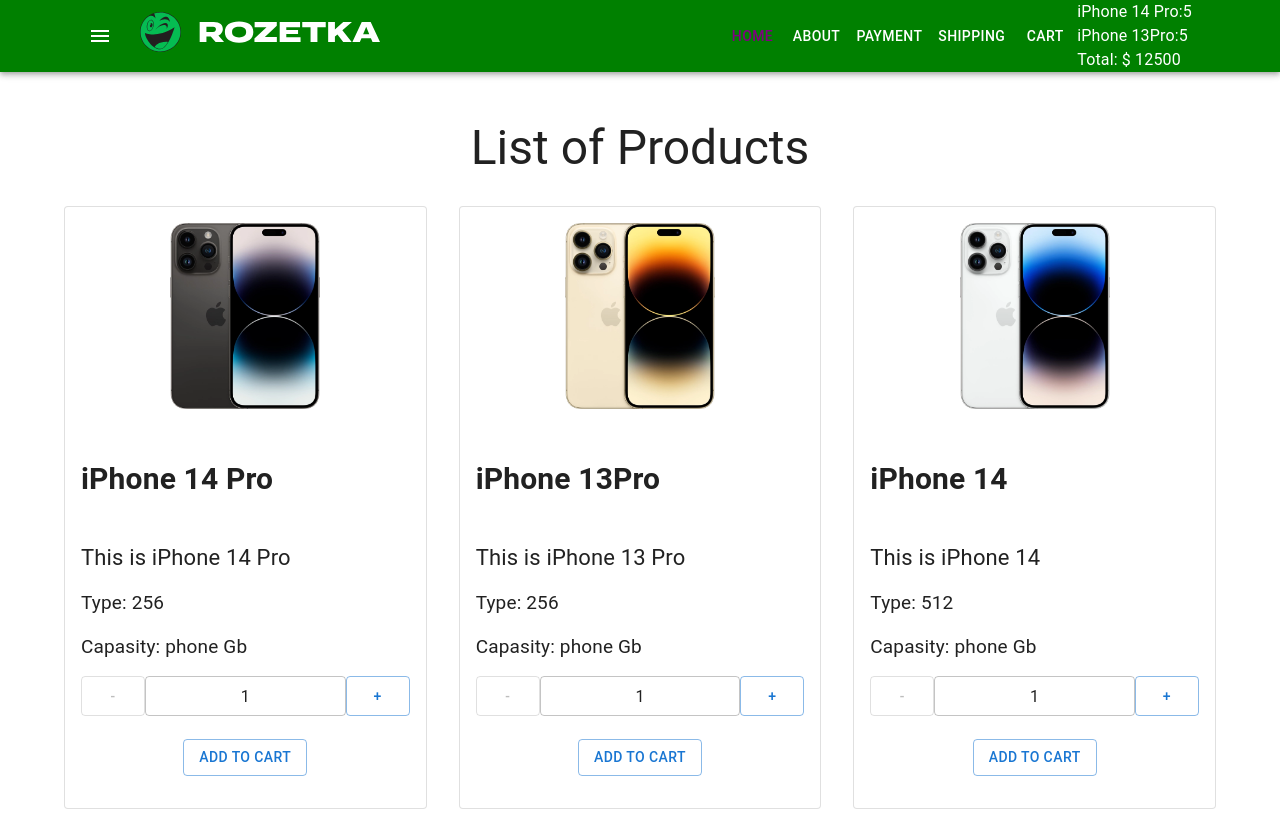
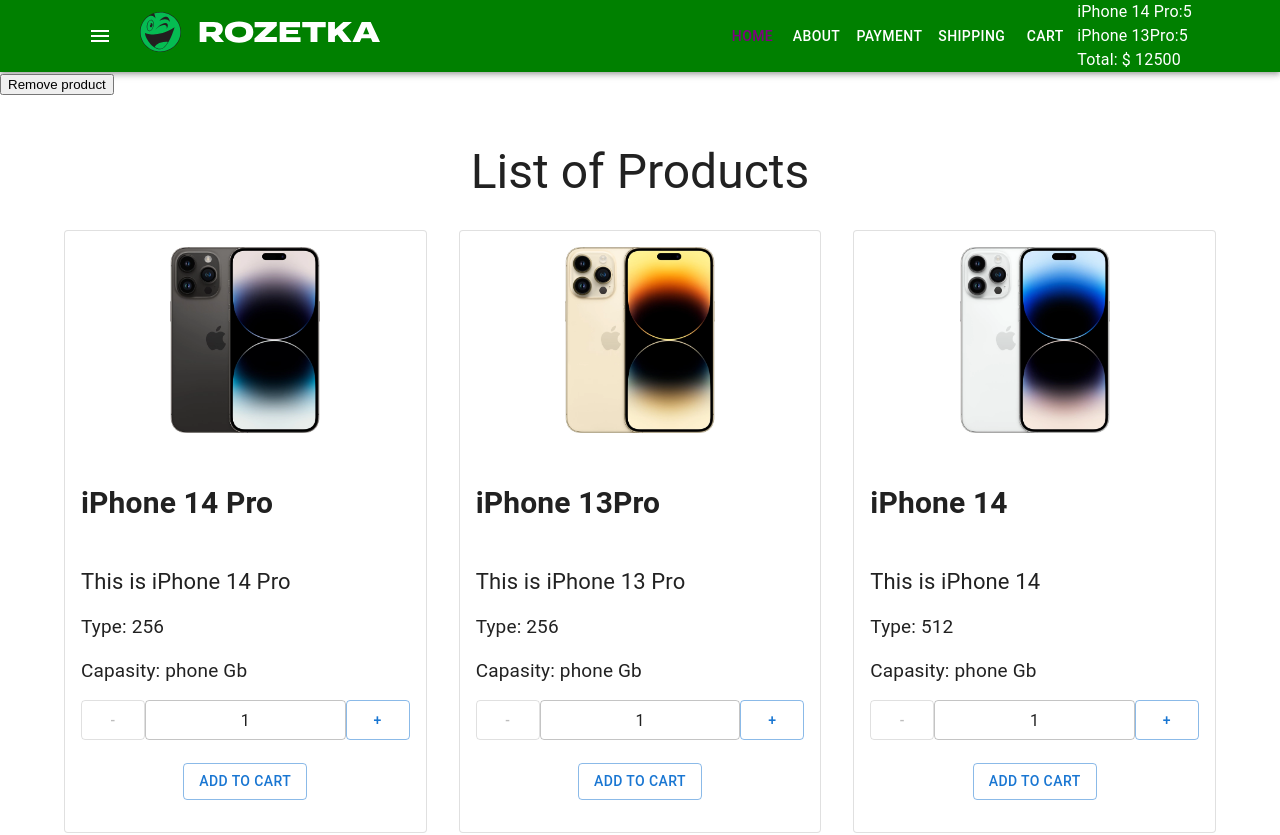
Before and after one commit to mouse-rubin4ic/project-1, a React (Create React App) app: page / in a window 1280 px wide. Shown: the top 835 px of the page. Built offline with nearby package versions, Linux system fonts and the light colour scheme; the HTML template or start-up script is replaced by a standard one.

Commit message:
додала функцію видалення статті

```diff
--- a/src/Container/App/App.tsx
+++ b/src/Container/App/App.tsx
@@ -24,10 +24,21 @@
         }))
     }
 
+    const removeProductFromCart = (id: number) => {
+        setProductsInCart((prevState) => {
+            let prevProductsInCart = { ...prevState }
+            delete prevProductsInCart[id]
+            return prevProductsInCart
+        })
+    }
+
     return (
         <StyledEngineProvider injectFirst>
             <CssBaseline />
             <Header productsInCart={productsInCart} />
+            <button onClick={() => removeProductFromCart(1)}>
+                Remove product
+            </button>
             <Container
                 sx={{
                     padding: '48px 0',
```
